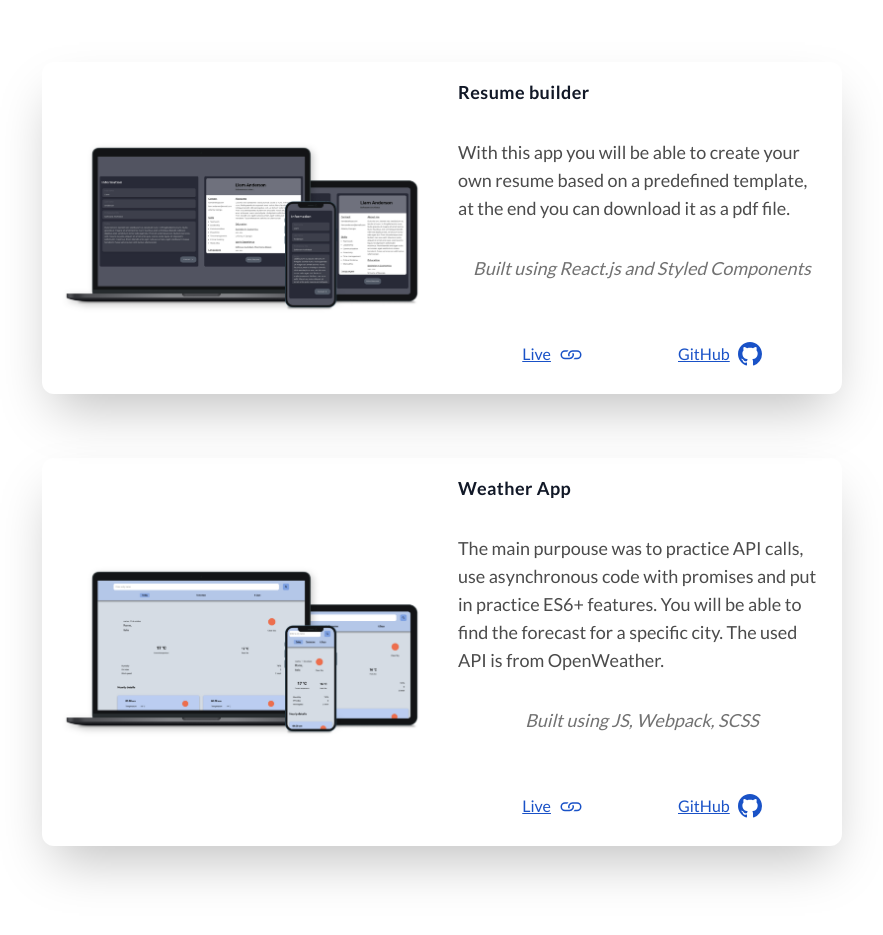
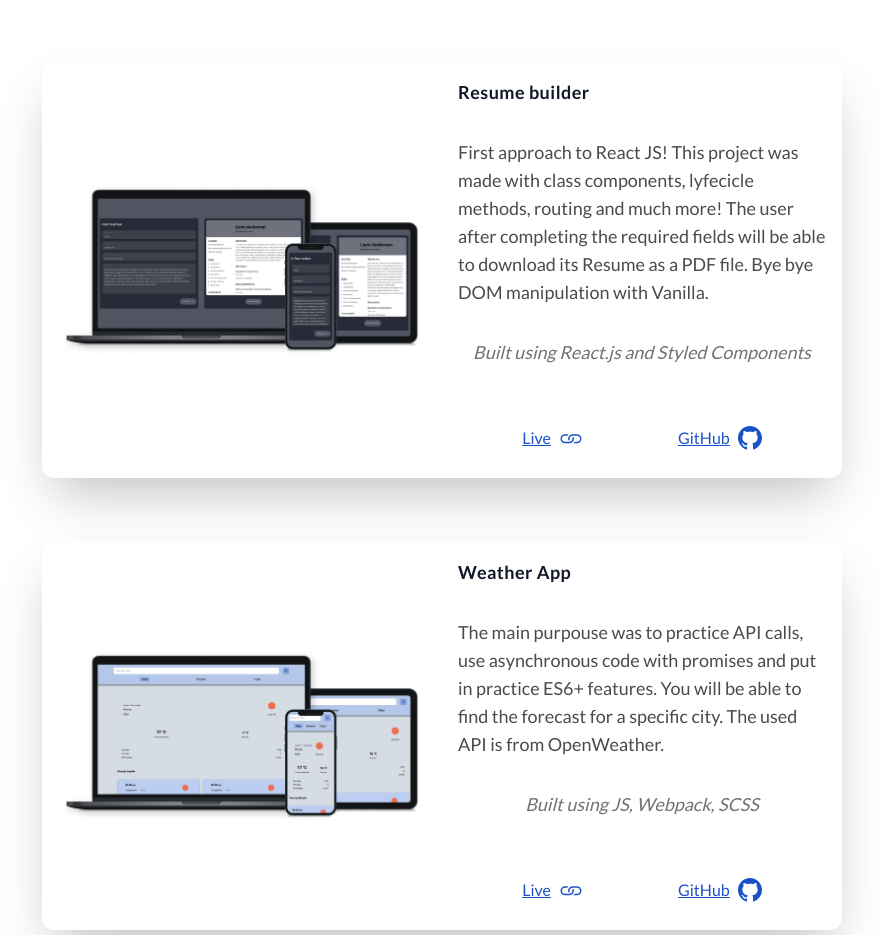
Before and after one commit to LPRegen/portfolio, a Next.js app: page / in a window 1280 px wide. Shown: the part 2380-3315 px from the top of the page, without its empty margins (198-1081 px from the left). Built offline with nearby package versions, Linux system fonts and the light colour scheme.

Commit message:
refactor: modify project information

```diff
--- a/components/Projects.tsx
+++ b/components/Projects.tsx
@@ -22,7 +22,7 @@ const projectList: Project[] = [
   {
     name: 'Resume builder',
     description:
-      'With this app you will be able to create your own resume based on a predefined template, at the end you can download it as a pdf file.',
+      'First approach to React JS! This project was made with class components, lyfecicle methods, routing and much more! The user after completing the required fields will be able to download its Resume as a PDF file. Bye bye DOM manipulation with Vanilla.',
     technologies: 'Built using React.js and Styled Components',
     live: 'https://resume-builder-lime.vercel.app/',
     repo: 'https://github.com/LPRegen/resume-builder',
```
